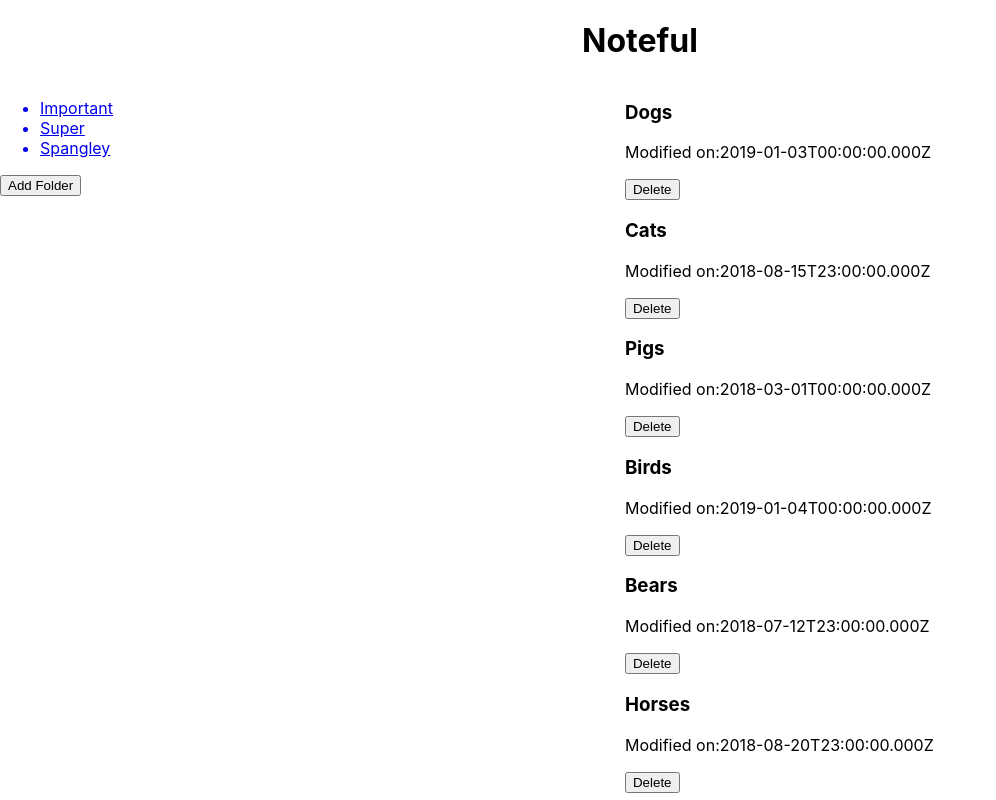
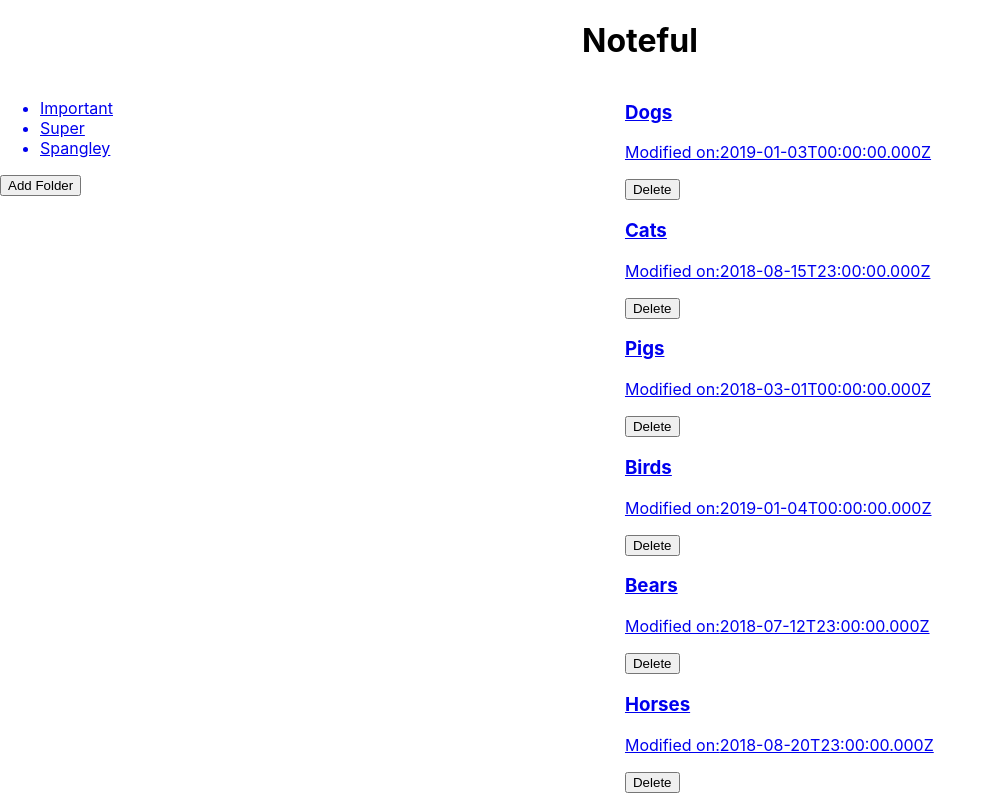
Before and after one commit to hsiaochimai/noteful, a React (Create React App) app: page / in a window 1280 px wide. Shown: the top 800 px of the page, without its empty margins (0-996 px from the left). Built offline with nearby package versions, Linux system fonts and the light colour scheme.

Commit message:
note content rendering

```diff
--- a/src/App.js
+++ b/src/App.js
@@ -3,9 +3,11 @@ import MainPage from "./MainPage";
 import FolderList from "./FolderList";
 import NoteList from "./NoteList";
 import Header from "./Header";
-import { BrowserRouter, Route, Link } from "react-router-dom"
+import NoteContent from "./NotePage";
+import { BrowserRouter, Route, Link } from "react-router-dom";
 import "./App.css";
 import FolderEdit from "./FolderEdit";
+import NotePage from './NotePage'
 
 class App extends Component {
   constructor(props) {
@@ -15,55 +17,89 @@ class App extends Component {
   }
 
   componentDidMount() {
-    console.log('App mounted')
+    console.log("App mounted");
   }
 
   getFolderID(routerProps) {
-    return routerProps.match.params.folderID || null
+    console.log(`this is routerProps`, routerProps);
+    return routerProps.match.params.folderID || null;
   }
-
-  renderMainPage = (routerProps) => {
-    let { folders, notes } = this.state
-    const folderID = this.getFolderID(routerProps)
+  getNoteID(routerProps) {
+    console.log(`this is the params`, routerProps.match.params.noteID);
+    return routerProps.match.params.noteID || null;
+  }
+  renderMainPage = routerProps => {
+    let { folders, notes } = this.state;
+    const folderID = this.getFolderID(routerProps);
     if (folderID) {
-
       //copy and filter notes from this.state
-      notes = [...notes].filter(note => note.folderId === folderID)
+      notes = [...notes].filter(note => note.folderId === folderID);
+      console.log(`this is what notes is doing`, notes);
     }
 
     return (
       <>
         <MainPage key="FolderList" {...routerProps} data={{ folders, notes }} />
       </>
-    )
-  }
+    );
+  };
+  selectedNote = routerProps => {
+    const noteID = this.getNoteID(routerProps);
 
+    if (noteID) {
+      return <NotePage notes={this.state.notes} />;
+    }
+  };
 
-  onFolderAdd = (folder) => {
+  onFolderAdd = folder => {
     //TODO implement this
     //HINT need to setState to include newly added folder
-  }
+  };
 
   render() {
-
-
+    const notes= this.state.notes
+    const folders =this.state.folders
     return (
       <div className="App">
         <Header />
         <Route
-          exact path="/"
-          render={(routerProps) => this.renderMainPage(routerProps)}
+          exact
+          path="/"
+          render={routerProps =>
+            <MainPage key="FolderList" {...routerProps} data={{ folders, notes }} />
+          }
         />
         <Route
           path="/folder/:folderID"
-          render={(routerProps) => this.renderMainPage(routerProps)}
+          render={routerProps => {
+            const folderID= routerProps.match.params.folderID
+            const notes = this.state.notes.filter(note => note.folderId === folderID);
+            return <MainPage key="FolderList" {...routerProps} data={{ folders, notes }} />
+
+          }}
         />
 
         <Route
           path="/addFolder"
-          render={(routerProps) => (<FolderEdit {...{ ...routerProps, onFolderAdd: this.onFolderAdd }} />)}
+          render={routerProps => (
+            <FolderEdit
+              {...{ ...routerProps, onFolderAdd: this.onFolderAdd }}
+            />
+          )}
         />
+        <Route
+          path="/note/:noteID"
+          render={routerProps => {
+            const noteID=routerProps.match.params.noteID
+            const notes= this.state.notes.filter(note=>note.id===noteID)
 
+            console.log(`folder id is`,folders)
+            return <NotePage {...routerProps} data={{ folders, notes }}/>
+
+          }}
+
+            // this.selectedNote(routerProps)}
+        />
       </div>
     );
   }
--- a/src/Note.js
+++ b/src/Note.js
@@ -1,19 +1,22 @@
 import React, { Component } from 'react';
+import {Link} from 'react-router-dom';
 
 
 class Note extends Component{
 render(){
-    console.log(`this is note props`,this.props.notes)
     let notes=this.props.notes.map((note,i) =>{
-        console.log(note.name)
         return(
-        <div className='noteDetails'key={i}>
+        <Link to={`/note/${note.id}`}>
+        <div className='noteDetails'key={i} onClick={(e=>{
+            console.log(`this clicked!`)
+        })}>
         <h3>
         {note.name}
         </h3>
         <p>Modified on:{note.modified}</p>
         <button>Delete</button>
         </div>
+        </Link>
         )
 
     })
--- /dev/null
+++ b/src/NoteContent.js
@@ -0,0 +1,20 @@
+import React, {Component} from 'react'
+ class NoteContent extends Component{
+    render(){
+        console.log(`this is in the note content`,this.props.notes)
+        let noteContent=this.props.notes.map(note=>{
+            return(
+                <p>
+                  {note.content}
+                </p>
+           )
+        })
+        return(
+          <div className='noteContent'>
+          {noteContent}
+          </div>
+        )
+    }
+
+}
+export default NoteContent
--- a/src/NoteList.js
+++ b/src/NoteList.js
@@ -1,11 +1,28 @@
 import React, { Component } from "react";
+import {Link} from 'react-router-dom';
 import Note from "./Note";
 class NoteList extends Component {
   render() {
     console.log(`these were the props sent to notelist`, this.props.notes)
+    let notes=this.props.notes.map((note,i) =>{
+      return(
+      <Link to={`/note/${note.id}`}>
+      <div className='noteDetails'key={i} onClick={(e=>{
+          console.log(`this clicked!`)
+      })}>
+      <h3>
+      {note.name}
+      </h3>
+      <p>Modified on:{note.modified}</p>
+      <button>Delete</button>
+      </div>
+      </Link>
+      )
+
+  })
     return (
       <div className="NoteList">
-        <Note notes={this.props.notes}/>
+        {notes}
         <button>Add Note</button>
       </div>
     );
--- /dev/null
+++ b/src/NotePage.js
@@ -0,0 +1,21 @@
+import React,{Component} from 'react';
+import FolderList from './FolderList'
+import NoteList from './NoteList'
+import NoteContent from './NoteContent'
+class NotePage extends Component{
+
+    render(){
+        console.log(`this was passed to NoteContent`, this.props)
+        const notes=this.props.data.notes[0].folderId
+        const folders=this.props.data.folders.filter(folder=> folder.id===notes)
+        return(
+            <div className='NotePage'>
+            <FolderList folders={folders}/>
+            <NoteList notes={this.props.data.notes}/>
+            <NoteContent notes={this.props.data.notes}/>
+        </div>
+        )
+    }
+}
+
+export default NotePage;
```
Also changed, not shown: src/MainSidebar.js (added, +9 -0 lines), src/NotePageFolderList.js (added, +11 -0 lines).
